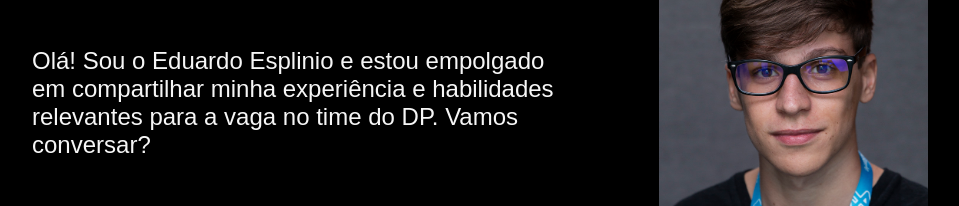
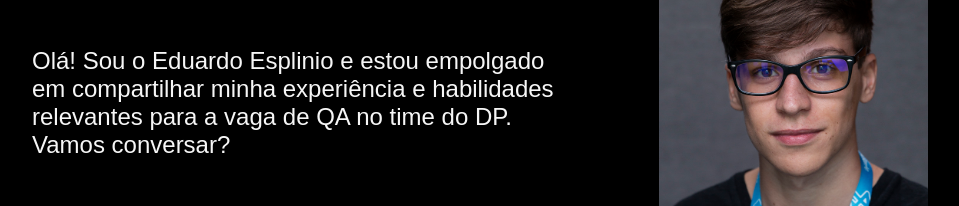
Before and after one commit to eduesplinio/meu_portfolio, a plain HTML site: page index.html in a window 1280 px wide. Shown: the part 312-518 px from the top of the page, without its empty margins (160-1119 px from the left). Drawn offline with Linux system fonts and the light colour scheme.

Commit message:
atualiza introducao `apresentacao__conteudo__texto`

```diff
--- a/index.html
+++ b/index.html
@@ -26,8 +26,8 @@
         </h1>
         <p class="apresentacao__conteudo__texto">
           Olá! Sou o Eduardo Esplinio e estou empolgado em compartilhar minha
-          experiência e habilidades relevantes para a vaga no time do DP. Vamos
-          conversar?
+          experiência e habilidades relevantes para a vaga de QA no time do DP.
+          Vamos conversar?
         </p>
         <div class="apresentacao__links">
           <h2 class="apresentacao__links__titulo">Acesse minhas redes:</h2>
```
